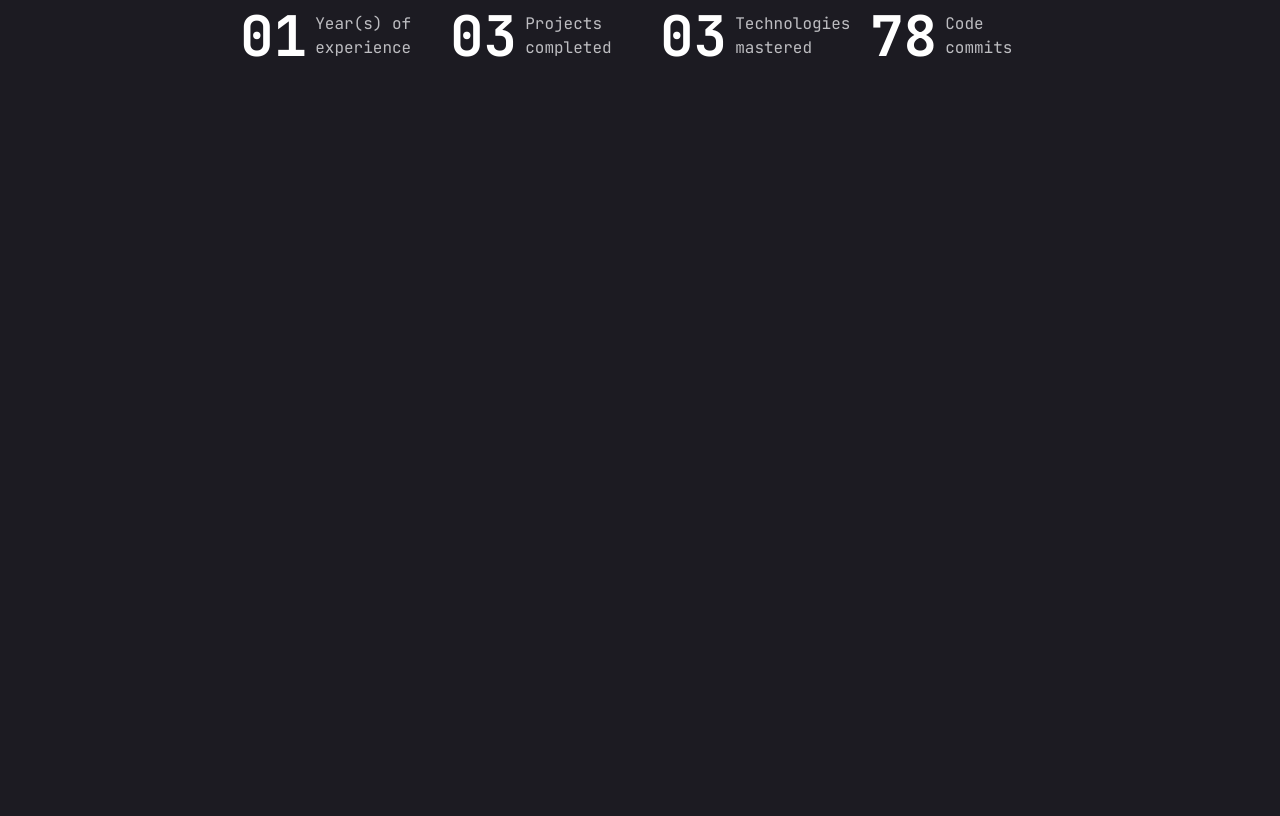
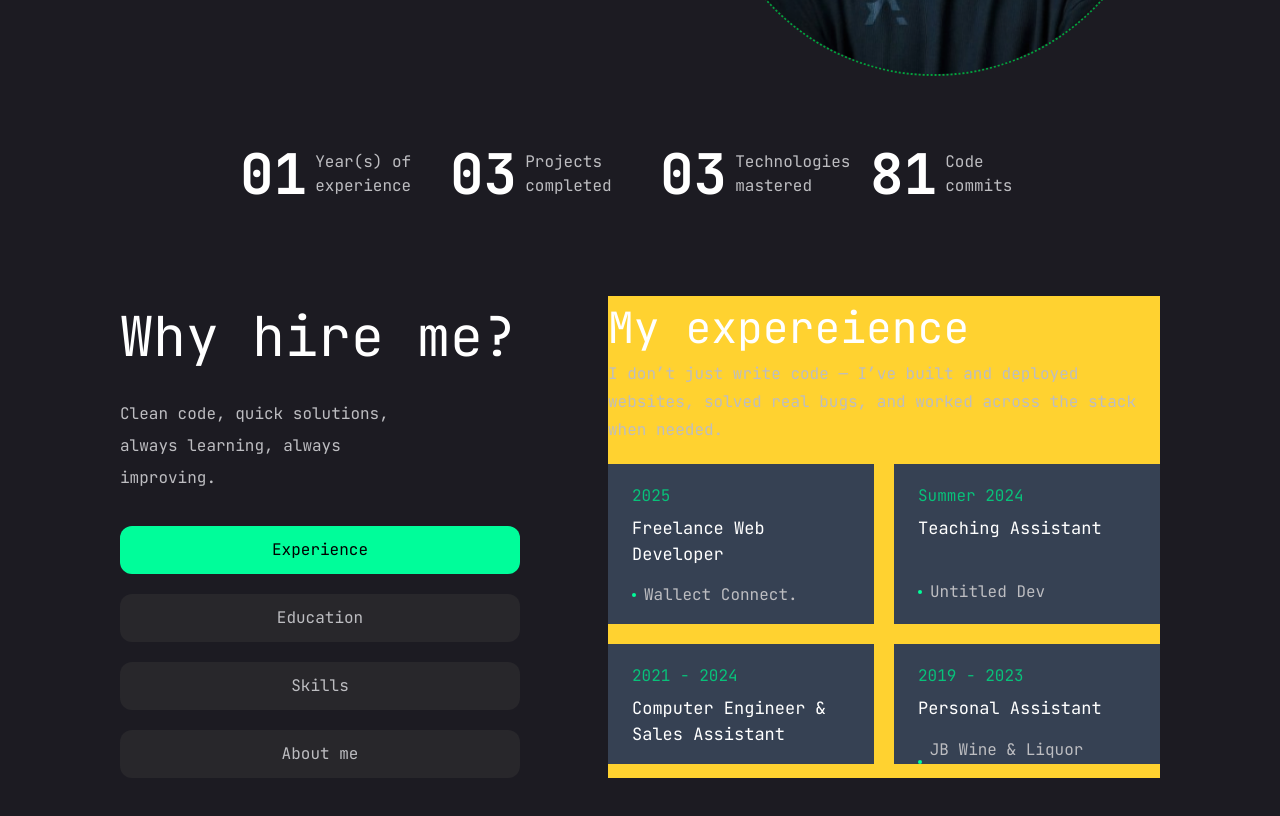
Before and after one commit to untitledDev9/my_portfolio, a React (Vite) app in the folder my-portfolio/: page / in a window 1280 px wide. Shown: the part 520-1336 px from the top of the page. Before the commit the page ends 800 px from the top, so only its background shows below. Built offline with nearby package versions, Linux system fonts and the light colour scheme.

Commit message:
adding details

```diff
--- a/my-portfolio/src/component/Numbers.jsx
+++ b/my-portfolio/src/component/Numbers.jsx
@@ -61,7 +61,7 @@ const Experience = () => {
   }, []);
 
   return (
-    <div className='width flex items-center justify-center gap-10 text-white mt-9
+    <div className='width flex items-center justify-center gap-10 text-white mt-14
     max-mobile:grid max-mobile:gap-5 max-mobile:place-items-center max-mobile:text-center
     '>
       <div className='gap-2 flex items-center w-[170px] max-mobile:flex-col max-mobile:gap-1'>
--- a/my-portfolio/src/component/Resume.jsx
+++ b/my-portfolio/src/component/Resume.jsx
@@ -22,41 +22,41 @@ const Resume = () => {
 
 
   return (
-    <div className=' width flex justify-between'>
+    <div className=' width flex justify-between mt-20 gap-22 mb-48'>
+      <div className=' w-[40%]'>
         <div>
-        <div>
-          <h2>Why hire me?</h2>
-          <p>Lorem ipsum dolor sit amet consectetur .</p>
+          <h2 className=' text-[55px] text-white w-[400px]'>Why hire me?</h2>
+          <p className=' text-[#BDBDC1] w-[80%] mb-8 mt-5 leading-8'>Clean code, quick solutions, always learning, always improving.</p>
         </div>
-        <div className=' flex flex-col gap-3'>
+        <div className=' flex flex-col gap-5 w-[400px]'>
 
           <div
             onClick={() => setActiveSection('experience')}
-            className={`px-14 py-2 w-[220px] text-center cursor-pointer ${activeSection === 'experience' ? 'bg-blue-500' : 'bg-red-500'}`}>
+            className={`text-[#BDBDC1] py-3 w-full rounded-xl text-center cursor-pointer ${activeSection === 'experience' ? 'bg-[#00FD9A] text-black' : 'bg-[#28272B]'}`}>
             <p>Experience</p>
           </div>
 
           <div
             onClick={() => setActiveSection('education')}
-            className={`px-14 py-2 w-[220px] text-center cursor-pointer ${activeSection === 'education' ? 'bg-blue-500' : 'bg-red-500'}`}>
+            className={`text-[#BDBDC1] py-3 w-full rounded-xl text-center cursor-pointer ${activeSection === 'education' ? 'bg-[#00FD9A] text-black' : 'bg-[#28272B]'}`}>
             <p>Education</p>
           </div>
 
           <div
             onClick={() => setActiveSection('skill')}
-            className={`px-14 py-2 w-[220px] text-center cursor-pointer ${activeSection === 'skill' ? 'bg-blue-500' : 'bg-red-500'}`}>
+            className={`text-[#BDBDC1] py-3 w-full rounded-xl text-center cursor-pointer ${activeSection === 'skill' ? 'bg-[#00FD9A] text-black' : 'bg-[#28272B]'}`}>
             <p>Skills</p>
           </div>
 
           <div
             onClick={() => setActiveSection('about')}
-            className={`px-14 py-2 w-[220px] text-center cursor-pointer ${activeSection === 'about' ? 'bg-blue-500' : 'bg-red-500'}`}>
+            className={`text-[#BDBDC1] py-3 w-full rounded-xl text-center cursor-pointer ${activeSection === 'about' ? 'bg-[#00FD9A] text-black' : 'bg-[#28272B]'}`}>
             <p>About me</p>
           </div>
 
         </div>
       </div>
-      <div>
+      <div className=' bg-amber-300 w-[60%]'>
         {activeSection === 'experience' && (
           <Experience />
         )}
--- a/my-portfolio/src/index.css
+++ b/my-portfolio/src/index.css
@@ -14,7 +14,7 @@ body {
 
 .width {
   /* background-color: bisque; */
-  max-width: 900px;
+  max-width: 1080px;
   margin-inline: auto;
   padding-inline: 20px;
 
--- a/my-portfolio/src/pages/Homepage.jsx
+++ b/my-portfolio/src/pages/Homepage.jsx
@@ -10,8 +10,7 @@ const Homepage = () => {
       <Navbar />
       <Hero />
       <Numbers />
-      {/* <Resume />
-      Homepage */}
+      <Resume />
     </main>
   )
 }
--- a/my-portfolio/src/resumeState/Experience.jsx
+++ b/my-portfolio/src/resumeState/Experience.jsx
@@ -4,77 +4,56 @@ const Experience = () => {
   return (
     <div className=' '>
       <div>
-            <h2>My expereience</h2>
-            <p>Lorem ipsum dolor sit amet, consectetur adipisicingt modi tempora nisi.</p>
+        <h2 className=' text-white text-[43px]'>My expereience</h2>
+        <p className=' text-[#BDBDC1] leading-7 mb-5'>I don’t just write code — I’ve built and deployed websites, solved real bugs, and worked across the stack when needed. </p>
       </div>
 
-          <div className=' grid gap-2 grid-cols-2 bg-amber-500 h-[300px] overflow-hidden overflow-y-auto custom-scroll'>
+      <div className=' grid gap-5 grid-cols-2  h-[300px] overflow-hidden overflow-y-auto custom-scroll'>
 
-            <div className=' bg-gray-700 p-6 w-[230px]'>
-              <div>
-                <p>2022 - Present</p>
-                <h1>Full Stack Developer</h1>
+        <div className=' bg-gray-700 px-6 py-5 w-full h-[160px] flex justify-between flex-col gap-4'>
+          <div className=' grid gap-2'>
+            <p className='text-[#08c17a]'>2025</p>
+            <h1 className='text-[17px] text-white'>Freelance Web Developer</h1>
           </div>
-              <div>
-                <span>.</span>
-                <p>Tech Solution Inc.</p>
+          <div className=' flex items-center gap-2'>
+            <div className=' text-3xl w-1 h-1 rounded-full bg-[#00FD9A]'></div>
+            <p className='text-[#BDBDC1]'>Wallect Connect.</p>
           </div>
         </div>
 
-            <div className=' bg-gray-700 p-6 w-[230px]'>
-              <div>
-                <p>2022 - Present</p>
-                <h1>Full Stack Developer</h1>
+        <div className=' bg-gray-700 px-6 py-5 w-full h-[160px] flex justify-between flex-col gap-4'>
+          <div className=' grid gap-2'>
+            <p className='text-[#08c17a]'>Summer 2024</p>
+            <h1 className='text-[17px] text-white'>Teaching Assistant</h1>
           </div>
-              <div>
-                <span>.</span>
-                <p>Tech Solution Inc.</p>
+          <div className=' flex items-center gap-2 '>
+            <div className=' text-3xl w-1 h-1 rounded-full bg-[#00FD9A]'></div>
+            <p className='text-[#BDBDC1]'>Untitled Dev</p>
           </div>
         </div>
 
-            <div className=' bg-gray-700 p-6 w-[230px]'>
-              <div>
-                <p>2022 - Present</p>
-                <h1>Full Stack Developer</h1>
+         <div className=' bg-gray-700 px-6 py-5 w-full h-[160px] flex justify-between flex-col gap-4'>
+          <div className=' grid gap-2'>
+            <p className='text-[#08c17a]'>2021 - 2024</p>
+            <h1 className='text-[17px] text-white'>Computer Engineer & Sales Assistant</h1>
           </div>
-              <div>
-                <span>.</span>
-                <p>Tech Solution Inc.</p>
+          <div className=' flex items-center gap-2'>
+            <div className=' text-3xl w-1 h-1 rounded-full bg-[#00FD9A]'></div>
+            <p className='text-[#BDBDC1]'>Whales Tech.</p>
           </div>
         </div>
 
-            <div className=' bg-gray-700 p-6 w-[230px]'>
-              <div>
-                <p>2022 - Present</p>
-                <h1>Full Stack Developer</h1>
+        <div className=' bg-gray-700 px-6 py-5 w-full h-[160px] flex justify-between flex-col gap-4'>
+          <div className=' grid gap-2'>
+            <p className='text-[#08c17a]'>2019 - 2023</p>
+            <h1 className='text-[17px] text-white'>Personal Assistant</h1>
           </div>
-              <div>
-                <span>.</span>
-                <p>Tech Solution Inc.</p>
+          <div className=' flex items-center gap-2'>
+            <div className=' text-3xl w-1 h-1 rounded-full bg-[#00FD9A]'></div>
+            <p className='text-[#BDBDC1]'>JB Wine & Liquor Store.</p>
           </div>
         </div>
 
-            <div className=' bg-gray-700 p-6 w-[230px]'>
-              <div>
-                <p>2022 - Present</p>
-                <h1>Full Stack Developer</h1>
-              </div>
-              <div>
-                <span>.</span>
-                <p>Tech Solution Inc.</p>
-              </div>
-            </div>
-
-            <div className=' bg-gray-700 p-6 w-[230px]'>
-              <div>
-                <p>2022 - Present</p>
-                <h1>Full Stack Developer</h1>
-              </div>
-              <div>
-                <span>.</span>
-                <p>Tech Solution Inc.</p>
-              </div>
-            </div>
       </div>
     </div>
   )
```
Lines whose indentation alone changed are shown as unchanged.
